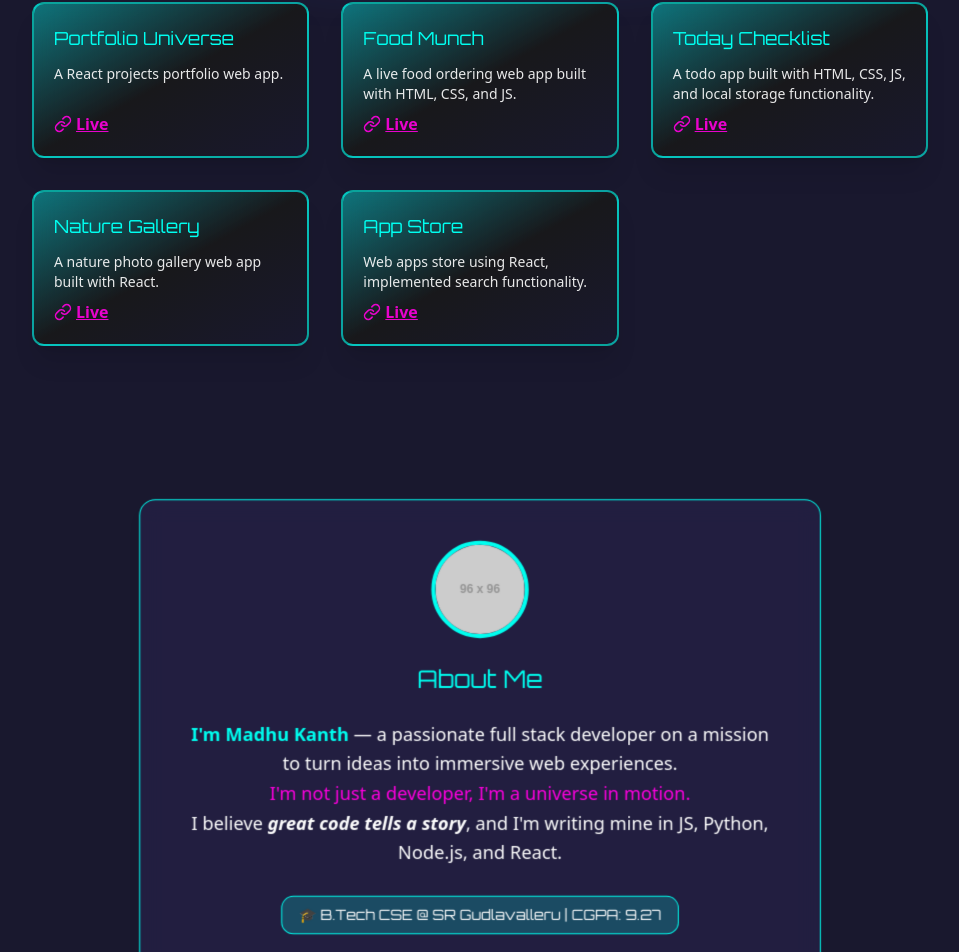
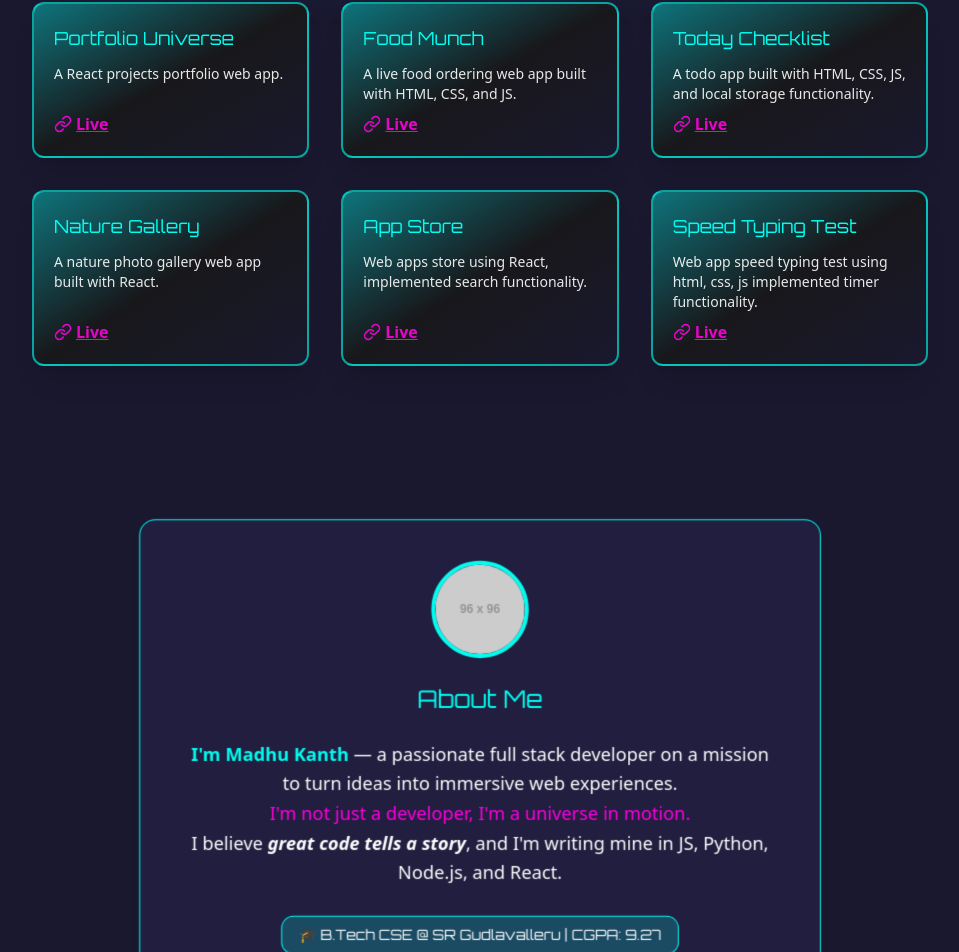
Before and after one commit to madhukodali23/GalaxyPortfolio, a React (Vite) app: page / in a window 1280 px wide. Shown: the part 2006-2958 px from the top of the page, without its empty margins (160-1119 px from the left). Built offline with nearby package versions, Linux system fonts and the light colour scheme.

Commit message:
Update LiveProjects.tsx

```diff
--- a/src/components/LiveProjects.tsx
+++ b/src/components/LiveProjects.tsx
@@ -27,6 +27,11 @@ const projects = [
     title: "App Store",
     description: "Web apps store using React, implemented search functionality.",
     live: "https://madhukappstore.ccbp.tech"
+  },
+  {
+    title: "Speed Typing Test",
+    description: "Web app speed typing test using html, css, js implemented timer functionality.",
+    live: "https://typingzone.ccbp.tech"
   }
 ];
 
```
